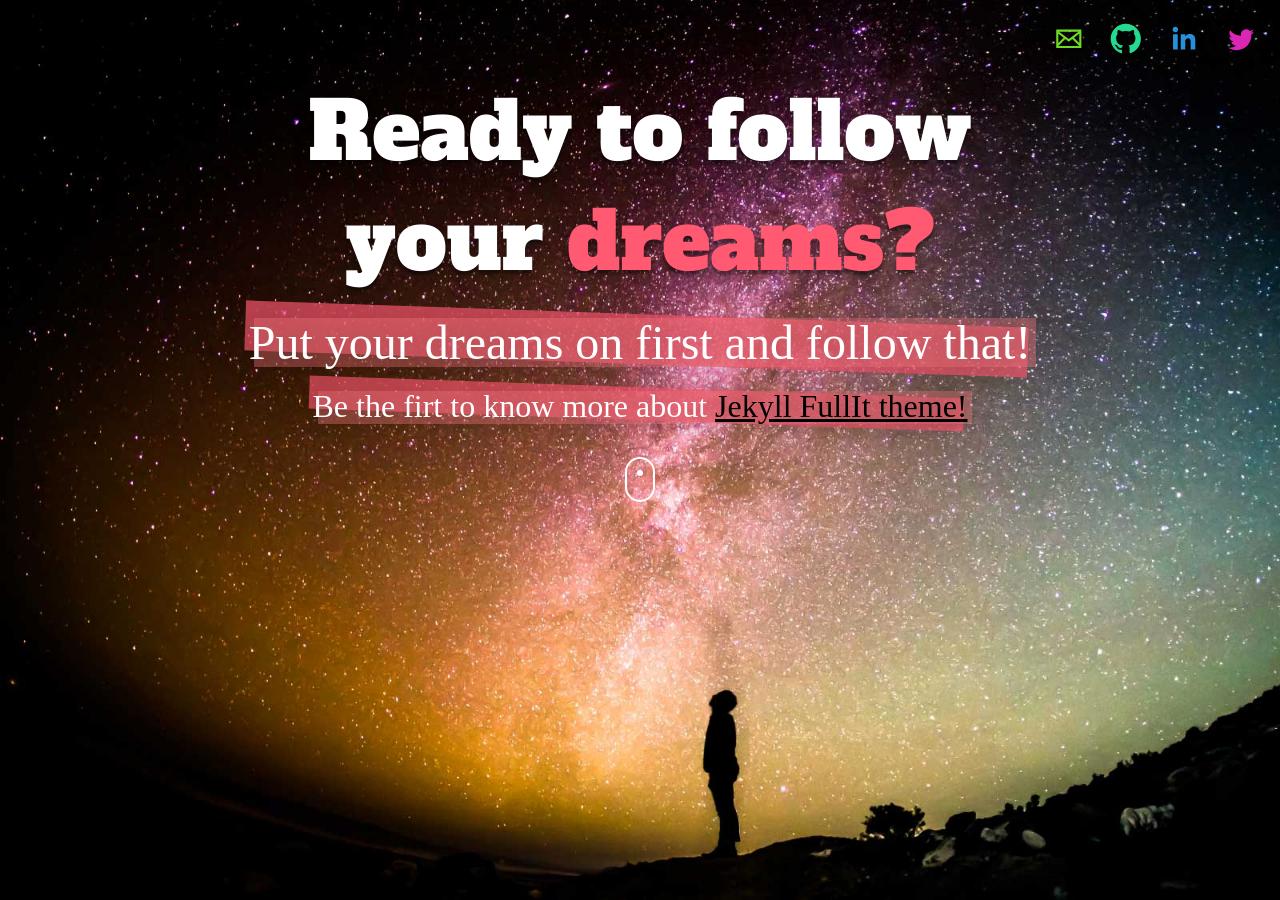
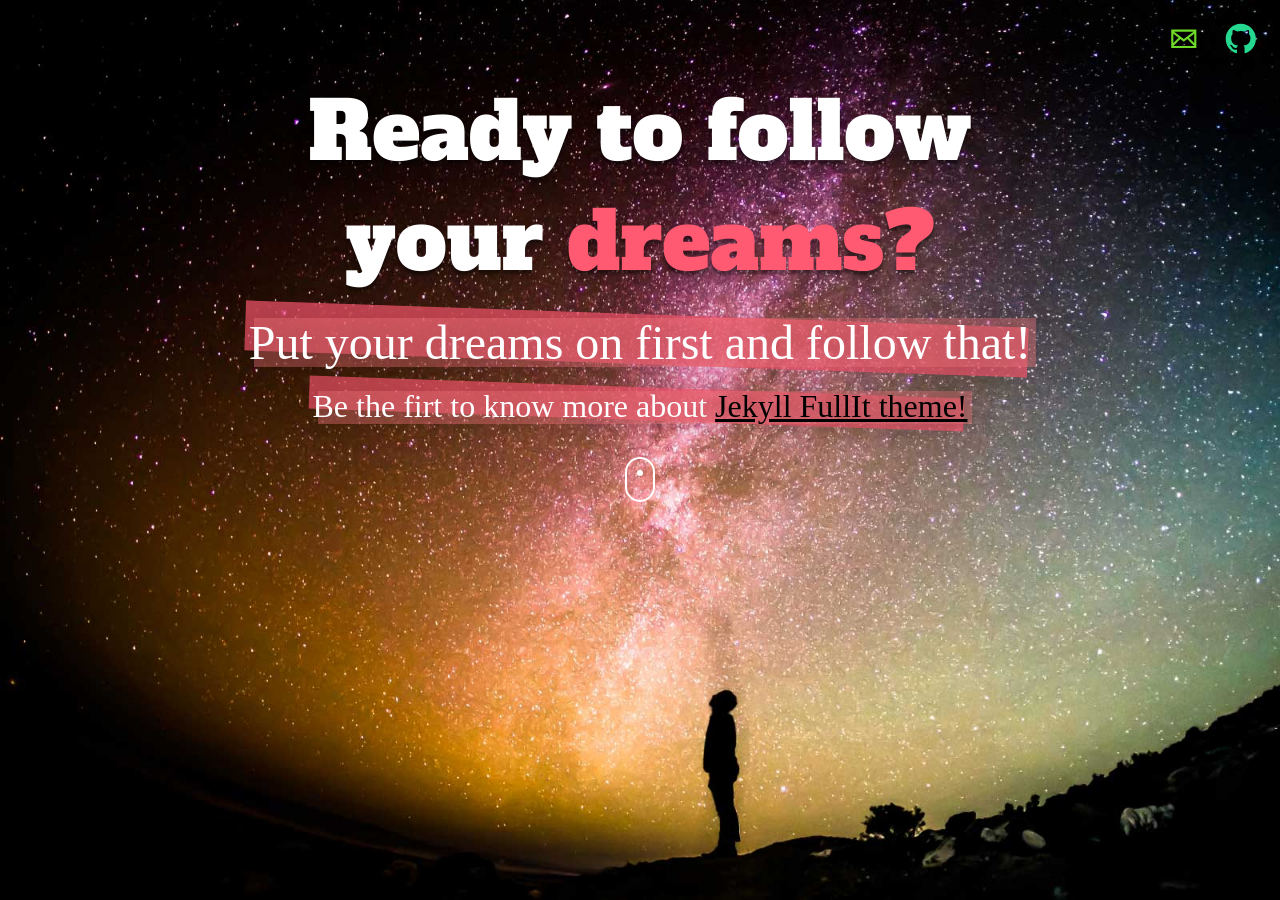
Before and after one commit to gompanghee/gompanghee.github.io, a Jekyll site: the page built from index.html, in a window 1280 px wide. Built offline with Jekyll 4.4.1, drawn with Linux system fonts in a browser that asks for light colours; nearby versions of some CDN libraries; some web fonts are replaced.

Commit message:
Update social-block.html

```diff
--- a/_includes/social-block.html
+++ b/_includes/social-block.html
@@ -4,10 +4,6 @@
 
 <li><a id="trigger-overlay" href="#4section" class="icon-8 email" title="Email"><svg viewBox="0 0 512 512"><path d="M101.3 141.6v228.9h0.3 308.4 0.8V141.6H101.3zM375.7 167.8l-119.7 91.5 -119.6-91.5H375.7zM127.6 194.1l64.1 49.1 -64.1 64.1V194.1zM127.8 344.2l84.9-84.9 43.2 33.1 43-32.9 84.7 84.7L127.8 344.2 127.8 344.2zM384.4 307.8l-64.4-64.4 64.4-49.3V307.8z"/></svg><!--[if lt IE 9]><em>Email</em><![endif]--></a></li>
 
-<li><a href="https://github.com/fullit" class="icon-13 github" title="GitHub"><svg viewBox="0 0 512 512"><path d="M256 70.7c-102.6 0-185.9 83.2-185.9 185.9 0 82.1 53.3 151.8 127.1 176.4 9.3 1.7 12.3-4 12.3-8.9V389.4c-51.7 11.3-62.5-21.9-62.5-21.9 -8.4-21.5-20.6-27.2-20.6-27.2 -16.9-11.5 1.3-11.3 1.3-11.3 18.7 1.3 28.5 19.2 28.5 19.2 16.6 28.4 43.5 20.2 54.1 15.4 1.7-12 6.5-20.2 11.8-24.9 -41.3-4.7-84.7-20.6-84.7-91.9 0-20.3 7.3-36.9 19.2-49.9 -1.9-4.7-8.3-23.6 1.8-49.2 0 0 15.6-5 51.1 19.1 14.8-4.1 30.7-6.2 46.5-6.3 15.8 0.1 31.7 2.1 46.6 6.3 35.5-24 51.1-19.1 51.1-19.1 10.1 25.6 3.8 44.5 1.8 49.2 11.9 13 19.1 29.6 19.1 49.9 0 71.4-43.5 87.1-84.9 91.7 6.7 5.8 12.8 17.1 12.8 34.4 0 24.9 0 44.9 0 51 0 4.9 3 10.7 12.4 8.9 73.8-24.6 127-94.3 127-176.4C441.9 153.9 358.6 70.7 256 70.7z"/></svg><!--[if lt IE 9]><em>GitHub</em><![endif]--></a></li>
-
-  <li><a href="https://www.linkedin.com/in/antoniotrento/" class="icon-17 linkedin" title="LinkedIn"><svg viewBox="0 0 512 512"><path d="M186.4 142.4c0 19-15.3 34.5-34.2 34.5 -18.9 0-34.2-15.4-34.2-34.5 0-19 15.3-34.5 34.2-34.5C171.1 107.9 186.4 123.4 186.4 142.4zM181.4 201.3h-57.8V388.1h57.8V201.3zM273.8 201.3h-55.4V388.1h55.4c0 0 0-69.3 0-98 0-26.3 12.1-41.9 35.2-41.9 21.3 0 31.5 15 31.5 41.9 0 26.9 0 98 0 98h57.5c0 0 0-68.2 0-118.3 0-50-28.3-74.2-68-74.2 -39.6 0-56.3 30.9-56.3 30.9v-25.2H273.8z"/></svg><!--[if lt IE 9]><em>LinkedIn</em><![endif]--></a></li>
-
-<li><a href="https://twitter.com/lantoniotrento" class="icon-26 twitter" title="Twitter"><svg viewBox="0 0 512 512"><path d="M419.6 168.6c-11.7 5.2-24.2 8.7-37.4 10.2 13.4-8.1 23.8-20.8 28.6-36 -12.6 7.5-26.5 12.9-41.3 15.8 -11.9-12.6-28.8-20.6-47.5-20.6 -42 0-72.9 39.2-63.4 79.9 -54.1-2.7-102.1-28.6-134.2-68 -17 29.2-8.8 67.5 20.1 86.9 -10.7-0.3-20.7-3.3-29.5-8.1 -0.7 30.2 20.9 58.4 52.2 64.6 -9.2 2.5-19.2 3.1-29.4 1.1 8.3 25.9 32.3 44.7 60.8 45.2 -27.4 21.4-61.8 31-96.4 27 28.8 18.5 63 29.2 99.8 29.2 120.8 0 189.1-102.1 185-193.6C399.9 193.1 410.9 181.7 419.6 168.6z"/></svg><!--[if lt IE 9]><em>Twitter</em><![endif]--></a></li>
+<li><a href="https://github.com/gompanghee" class="icon-13 github" title="GitHub"><svg viewBox="0 0 512 512"><path d="M256 70.7c-102.6 0-185.9 83.2-185.9 185.9 0 82.1 53.3 151.8 127.1 176.4 9.3 1.7 12.3-4 12.3-8.9V389.4c-51.7 11.3-62.5-21.9-62.5-21.9 -8.4-21.5-20.6-27.2-20.6-27.2 -16.9-11.5 1.3-11.3 1.3-11.3 18.7 1.3 28.5 19.2 28.5 19.2 16.6 28.4 43.5 20.2 54.1 15.4 1.7-12 6.5-20.2 11.8-24.9 -41.3-4.7-84.7-20.6-84.7-91.9 0-20.3 7.3-36.9 19.2-49.9 -1.9-4.7-8.3-23.6 1.8-49.2 0 0 15.6-5 51.1 19.1 14.8-4.1 30.7-6.2 46.5-6.3 15.8 0.1 31.7 2.1 46.6 6.3 35.5-24 51.1-19.1 51.1-19.1 10.1 25.6 3.8 44.5 1.8 49.2 11.9 13 19.1 29.6 19.1 49.9 0 71.4-43.5 87.1-84.9 91.7 6.7 5.8 12.8 17.1 12.8 34.4 0 24.9 0 44.9 0 51 0 4.9 3 10.7 12.4 8.9 73.8-24.6 127-94.3 127-176.4C441.9 153.9 358.6 70.7 256 70.7z"/></svg><!--[if lt IE 9]><em>GitHub</em><![endif]--></a></li>
 
 </ul>
```
